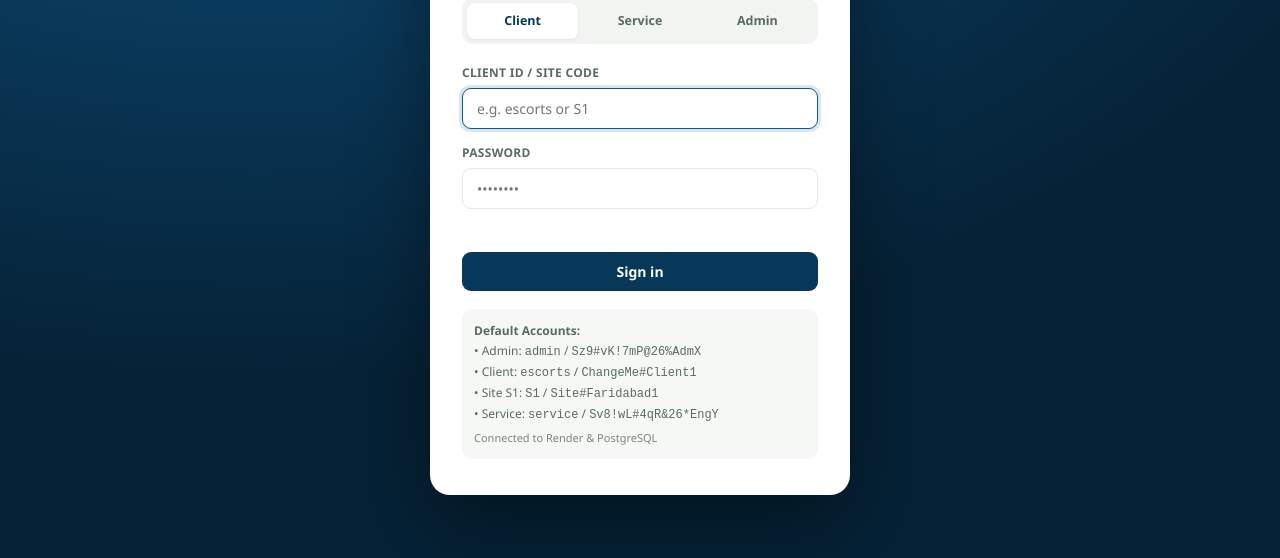
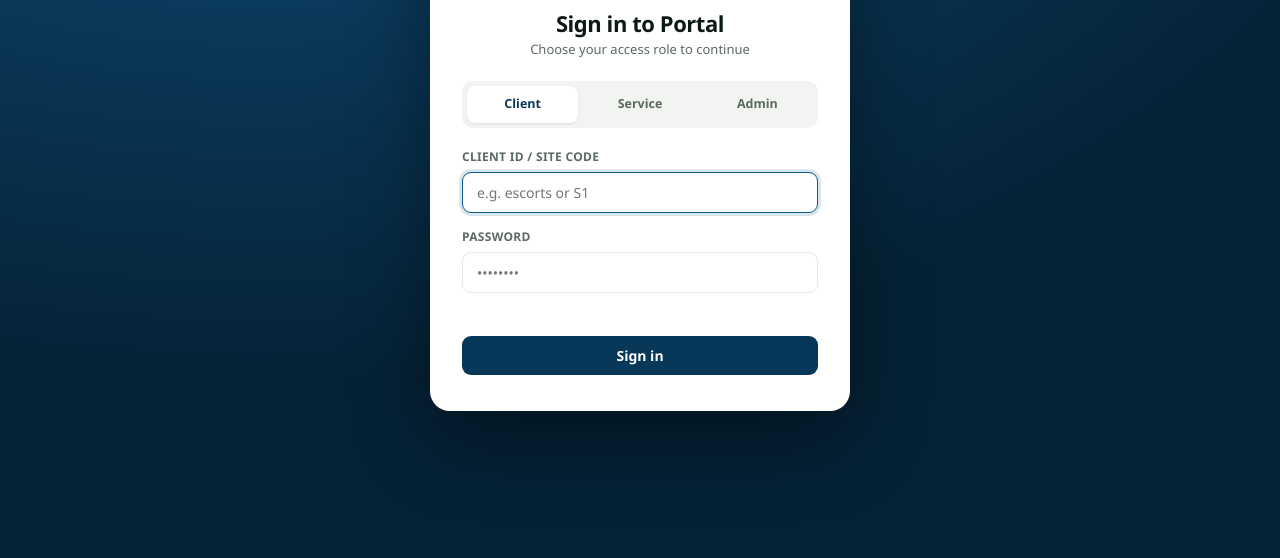
Before and after one commit to info-dev2026/aqidashboard, a website: page index.html in a window 1280 px wide. Shown: the part 238-796 px from the top of the page. Drawn offline with nearby package versions, Linux system fonts and the light colour scheme; no server answers.

Commit message:
deploy: publish frontend to gh-pages 47741183d837b792726efe867f15e7abfef63416

```diff
--- a/index.html
+++ b/index.html
@@ -51,15 +51,6 @@
 
       <div class="gate-err" id="gateErr"></div>
       <button class="btn btn-primary" id="gateBtn" style="width:100%;justify-content:center">Sign in</button>
-
-      <div class="gate-hint" id="gateHint">
-        <b>Default Accounts:</b><br>
-        • Admin: <code>admin</code> / <code>Sz9#vK!7mP@26%AdmX</code><br>
-        • Client: <code>escorts</code> / <code>ChangeMe#Client1</code><br>
-        • Site S1: <code>S1</code> / <code>Site#Faridabad1</code><br>
-        • Service: <code>service</code> / <code>Sv8!wL#4qR&amp;26*EngY</code><br>
-        <div style="margin-top:4px;font-size:11px;opacity:.8">Connected to Render &amp; PostgreSQL</div>
-      </div>
     </div>
   </div>
 
```
